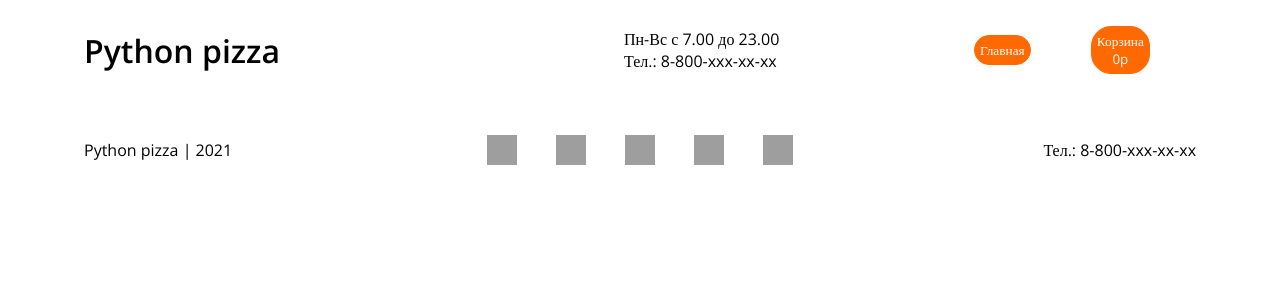
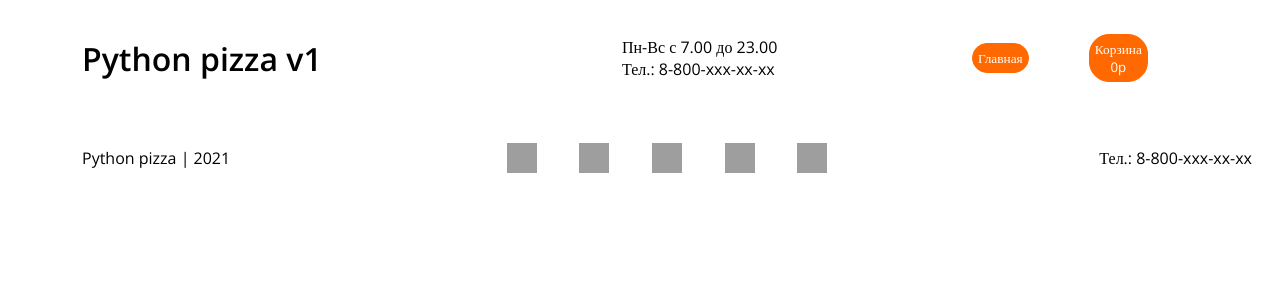
Before and after one commit to yodo-im/pizza, a Django app: page / in a window 1280 px wide. Shown: the top 300 px of the page. Run offline with Django 3.2, Linux system fonts and the light colour scheme; data that the repository does not hold is empty; grey boxes are pictures that could not be loaded.

Commit message:
layout v5

```diff
--- a/mainapp/templates/mainapp/base.html
+++ b/mainapp/templates/mainapp/base.html
@@ -11,9 +11,8 @@
             grandperents {
                 display: flex;
                 flex-direction: column;
-                width: 90%;
+                width: 1210px;
                 margin-left: auto;
-                margin-right: auto;
 <!--                background: url(https://github.com/yodo-im/python_pizza/blob/main/fon/fon.jpg?raw=true);-->
             }
             perents {
@@ -21,7 +20,6 @@
                 flex: 1;
             }
             body {
-                margin: 0px;
             }
             h1, text {
                 color: black;
--- a/mainapp/templates/mainapp/headers.html
+++ b/mainapp/templates/mainapp/headers.html
@@ -38,7 +38,7 @@
     <headers>
         <header style="width: 500px">
             <h1>
-                Python pizza
+                Python pizza v1
             </h1>
         </header>
 
```
